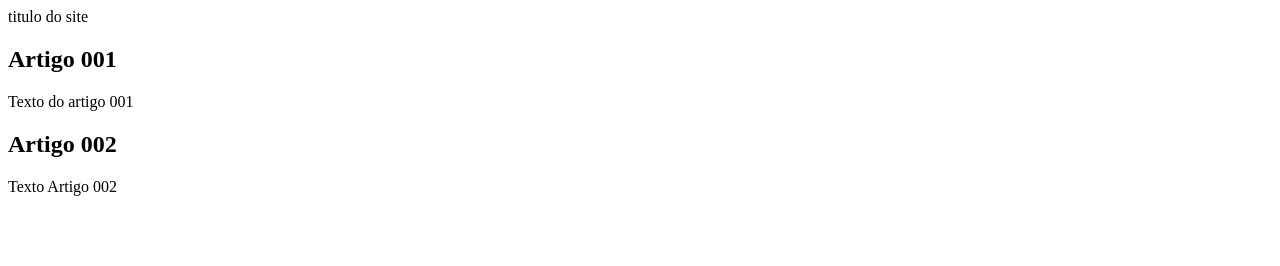
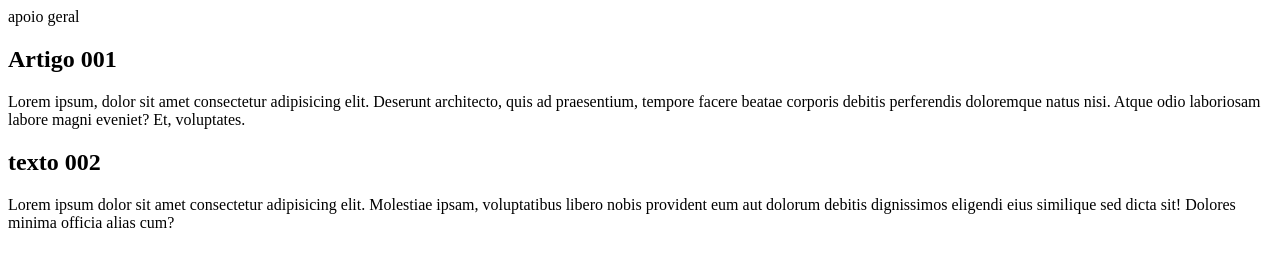
Before and after one commit to TonyRio/projeto-site, a plain HTML site: page index.html in a window 1280 px wide. Drawn offline with Linux system fonts and the light colour scheme.

Commit message:
Update index.html

```diff
--- a/index.html
+++ b/index.html
@@ -4,18 +4,18 @@
     <meta charset="UTF-8">
     <meta http-equiv="X-UA-Compatible" content="IE=edge">
     <meta name="viewport" content="width=device-width, initial-scale=1.0">
-    <title>Titulo do site</title>
+    <title>Variedades</title>
 </head>
 <body>
     <main>
-        <header>titulo do site</header>
+        <header>apoio geral</header>
 <article>
     <h2>Artigo 001</h2>
-<p>Texto do artigo 001</p>
+<p>Lorem ipsum, dolor sit amet consectetur adipisicing elit. Deserunt architecto, quis ad praesentium, tempore facere beatae corporis debitis perferendis doloremque natus nisi. Atque odio laboriosam labore magni eveniet? Et, voluptates.</p>
 </article>
 <article>
-    <h2>Artigo 002</h2>
-<p>Texto Artigo 002</p>
+    <h2>texto 002</h2>
+<p>Lorem ipsum dolor sit amet consectetur adipisicing elit. Molestiae ipsam, voluptatibus libero nobis provident eum aut dolorum debitis dignissimos eligendi eius similique sed dicta sit! Dolores minima officia alias cum?</p>
 </article>
 
     </main>
```
